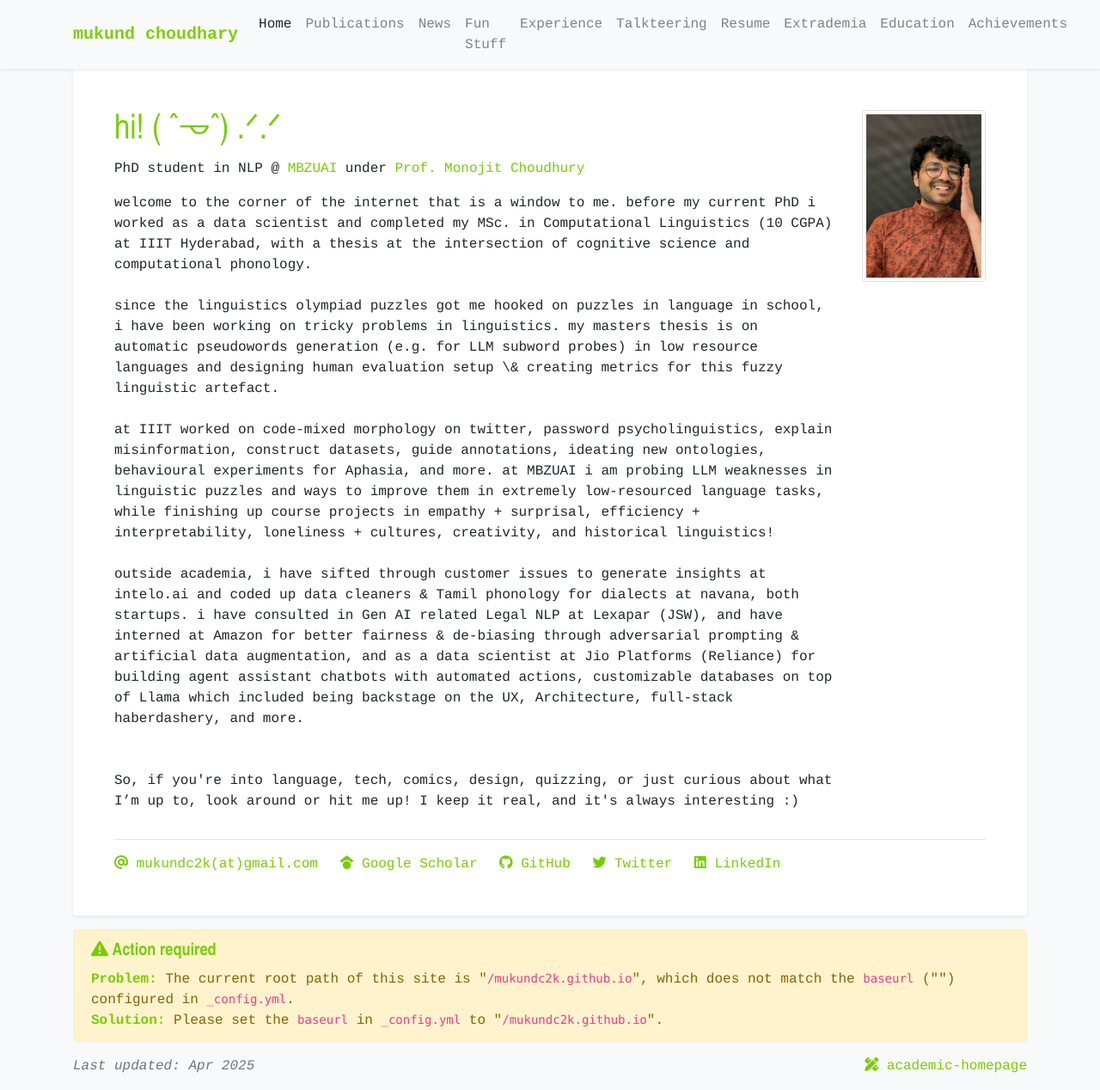
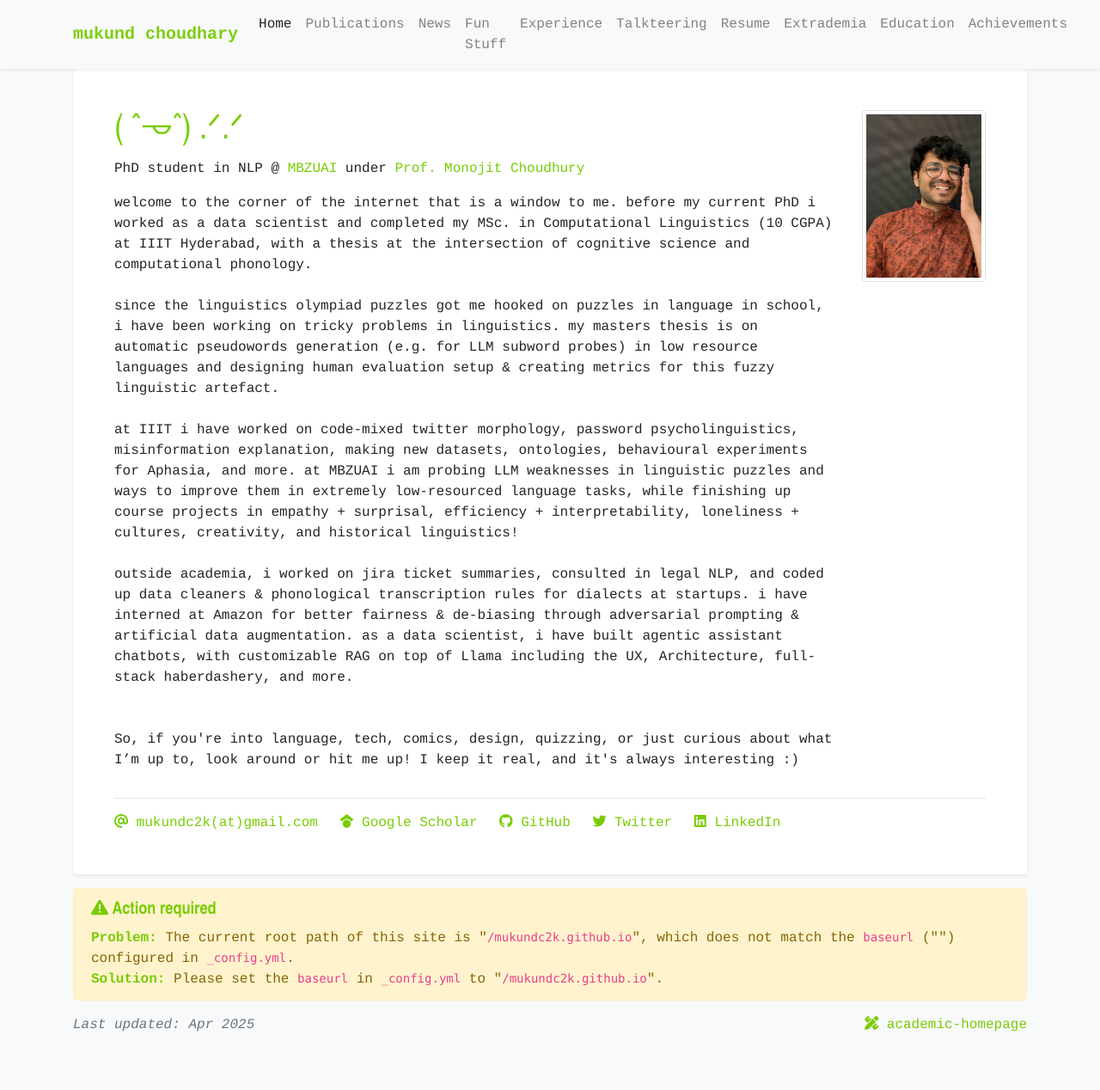
Before and after one commit to mukundc2k/mukundc2k.github.io, a Jekyll site: the page built from index.html, in a window 1280 px wide and 1268 px high. Shown: the whole window at 86% size. Built offline with Jekyll 4.4.1, drawn with Linux system fonts in a browser that asks for light colours; a style sheet for code colours, icons or effects is not loaded.

Commit message:
Update profile.yml

```diff
--- a/_data/profile.yml
+++ b/_data/profile.yml
@@ -1,4 +1,4 @@
-primary_name: "hi! ( ˆ𐃷ˆ) .ᐟ.ᐟ"
+primary_name: "( ˆ𐃷ˆ) .ᐟ.ᐟ"
 secondary_name: ""
 navbar_name: "mukund choudhary"
 
@@ -20,9 +20,9 @@ linkedin: mukundc2k
 
 short_bio: >-
   welcome to the corner of the internet that is a window to me. before my current PhD i worked as a data scientist and completed my MSc. in Computational Linguistics (10 CGPA) at IIIT Hyderabad, with a thesis at the intersection of cognitive science and computational phonology. <br><br>
-  since the linguistics olympiad puzzles got me hooked on puzzles in language in school, i have been working on tricky problems in linguistics. my masters thesis is on automatic pseudowords generation (e.g. for LLM subword probes) in low resource languages and designing human evaluation setup \& creating metrics for this fuzzy linguistic artefact. <br><br>
-  at IIIT worked on code-mixed morphology on twitter, password psycholinguistics, explain misinformation, construct datasets, guide annotations, ideating new ontologies, behavioural experiments for Aphasia, and more. at MBZUAI i am probing LLM weaknesses in linguistic puzzles and ways to improve them in extremely low-resourced language tasks, while finishing up course projects in empathy + surprisal, efficiency + interpretability, loneliness + cultures, creativity, and historical linguistics! <br><br>
-  outside academia, i have sifted through customer issues to generate insights at intelo.ai and coded up data cleaners & Tamil phonology for dialects at navana, both startups. i have consulted in Gen AI related Legal NLP at Lexapar (JSW), and have interned at Amazon for better fairness & de-biasing through adversarial prompting & artificial data augmentation, and as a data scientist at Jio Platforms (Reliance) for building agent assistant chatbots with automated actions, customizable databases on top of Llama which included being backstage on the UX, Architecture, full-stack haberdashery, and more. <br><br><br>
+  since the linguistics olympiad puzzles got me hooked on puzzles in language in school, i have been working on tricky problems in linguistics. my masters thesis is on automatic pseudowords generation (e.g. for LLM subword probes) in low resource languages and designing human evaluation setup & creating metrics for this fuzzy linguistic artefact. <br><br>
+  at IIIT i have worked on code-mixed twitter morphology, password psycholinguistics, misinformation explanation, making new datasets, ontologies, behavioural experiments for Aphasia, and more. at MBZUAI i am probing LLM weaknesses in linguistic puzzles and ways to improve them in extremely low-resourced language tasks, while finishing up course projects in empathy + surprisal, efficiency + interpretability, loneliness + cultures, creativity, and historical linguistics! <br><br>
+  outside academia, i worked on jira ticket summaries, consulted in legal NLP, and coded up data cleaners & phonological transcription rules for dialects at startups. i have interned at Amazon for better fairness & de-biasing through adversarial prompting & artificial data augmentation. as a data scientist, i have built agentic assistant chatbots, with customizable RAG on top of Llama including the UX, Architecture, full-stack haberdashery, and more. <br><br><br>
   So, if you're into language, tech, comics, design, quizzing, or just curious about what I’m up to, look around or hit me up! I keep it real, and it's always interesting :)
 
 portrait_url: /assets/images/mukund_red_smol.jpg
```
